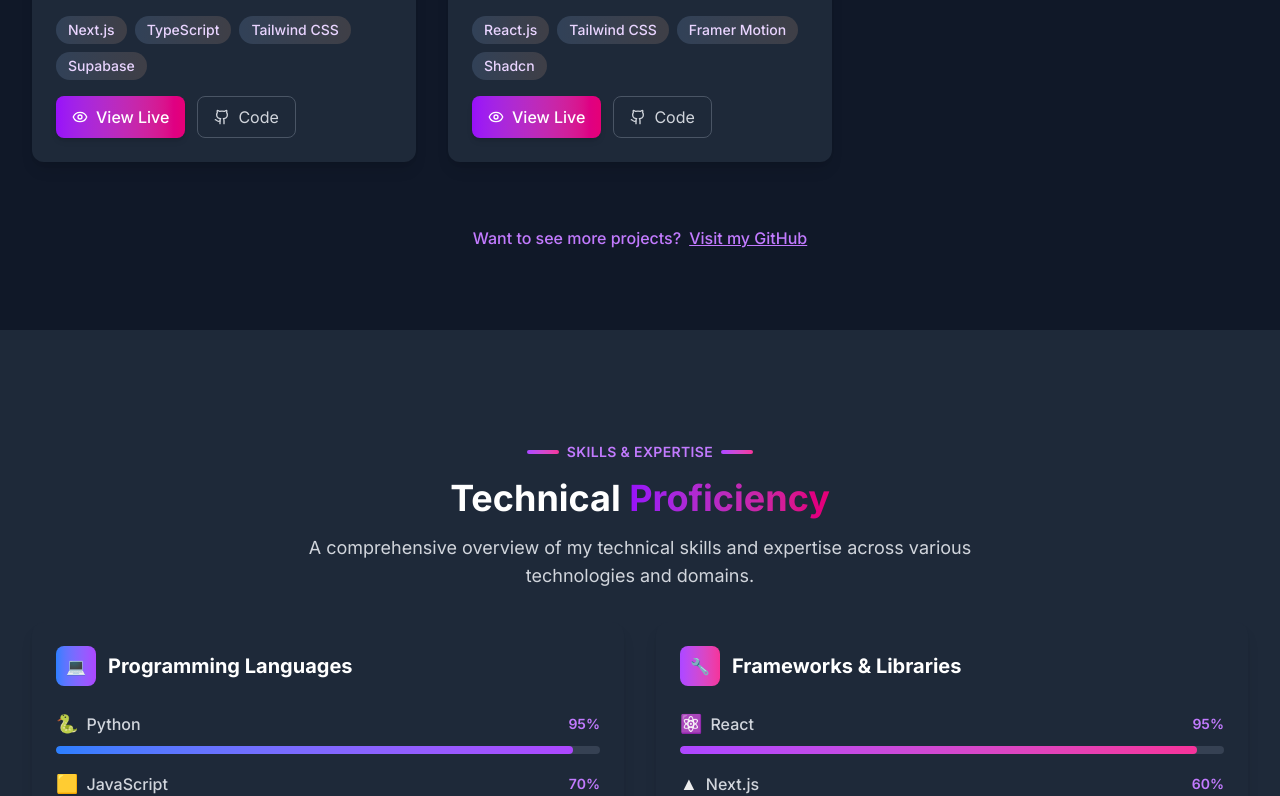
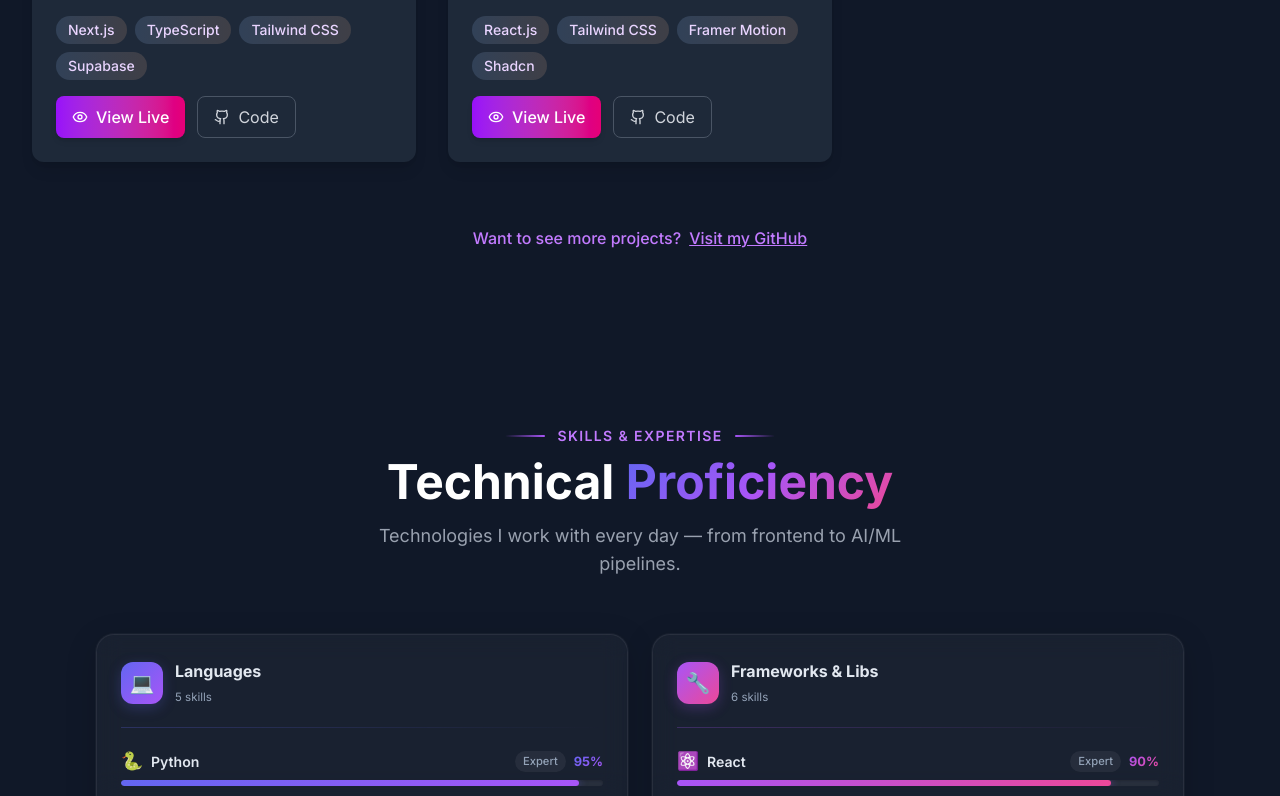
Before and after one commit to VIKASGULIA17/Myportfolio, a Next.js app: page / in a window 1280 px wide. Shown: the part 3365-4161 px from the top of the page. Built offline with nearby package versions, Linux system fonts and the light colour scheme.

Commit message:
skill section improvement

```diff
--- a/src/app/globals.css
+++ b/src/app/globals.css
@@ -3,6 +3,7 @@
 /* Tailwind v4: activate dark: classes whenever .dark is on <html> */
 @custom-variant dark (&:where(.dark, .dark *));
 
+/* ── CSS Variables ─────────────────────────────────────────────────────── */
 :root {
   --background: #ffffff;
   --foreground: #171717;
@@ -13,9 +14,142 @@
   --foreground: #ededed;
 }
 
+/* ── Base ──────────────────────────────────────────────────────────────── */
+html {
+  scroll-behavior: smooth;
+}
+
 body {
   background: var(--background);
   color: var(--foreground);
   font-family: Arial, Helvetica, sans-serif;
-  transition: background-color 0.3s ease, color 0.3s ease;
+  transition: background-color 0.35s ease, color 0.35s ease;
 }
+
+/* ── Selection color ───────────────────────────────────────────────────── */
+::selection {
+  background: rgba(168, 85, 247, 0.3);
+  color: inherit;
+}
+
+/* ── Custom scrollbar ──────────────────────────────────────────────────── */
+::-webkit-scrollbar {
+  width: 5px;
+}
+
+::-webkit-scrollbar-track {
+  background: transparent;
+}
+
+::-webkit-scrollbar-thumb {
+  background: linear-gradient(180deg, #a855f7, #ec4899);
+  border-radius: 3px;
+}
+
+::-webkit-scrollbar-thumb:hover {
+  background: #a855f7;
+}
+
+/* ── Animation keyframes ───────────────────────────────────────────────── */
+@keyframes fadeInUp {
+  from {
+    opacity: 0;
+    transform: translateY(24px);
+  }
+
+  to {
+    opacity: 1;
+    transform: translateY(0);
+  }
+}
+
+@keyframes scaleIn {
+  from {
+    opacity: 0;
+    transform: scale(0.94);
+  }
+
+  to {
+    opacity: 1;
+    transform: scale(1);
+  }
+}
+
+@keyframes gradientShift {
+
+  0%,
+  100% {
+    background-position: 0% 50%;
+  }
+
+  50% {
+    background-position: 100% 50%;
+  }
+}
+
+@keyframes shimmer {
+  from {
+    background-position: -200% center;
+  }
+
+  to {
+    background-position: 200% center;
+  }
+}
+
+@keyframes softPulse {
+
+  0%,
+  100% {
+    opacity: 0.7;
+  }
+
+  50% {
+    opacity: 1;
+  }
+}
+
+/* ── Utility classes ───────────────────────────────────────────────────── */
+.animate-fade-in-up {
+  animation: fadeInUp 0.5s cubic-bezier(0.4, 0, 0.2, 1) both;
+}
+
+.animate-scale-in {
+  animation: scaleIn 0.4s cubic-bezier(0.4, 0, 0.2, 1) both;
+}
+
+.animate-gradient-bg {
+  background-size: 200% 200%;
+  animation: gradientShift 6s ease infinite;
+}
+
+.animate-shimmer {
+  background: linear-gradient(105deg, transparent 40%, rgba(255, 255, 255, 0.08) 50%, transparent 60%);
+  background-size: 200% auto;
+  animation: shimmer 2.5s linear infinite;
+}
+
+.animate-soft-pulse {
+  animation: softPulse 2.5s ease-in-out infinite;
+}
+
+/* ── Animation delay helpers ───────────────────────────────────────────── */
+.delay-100 {
+  animation-delay: 100ms;
+}
+
+.delay-200 {
+  animation-delay: 200ms;
+}
+
+.delay-300 {
+  animation-delay: 300ms;
+}
+
+.delay-400 {
+  animation-delay: 400ms;
+}
+
+.delay-500 {
+  animation-delay: 500ms;
+}
--- a/src/components/Skills.jsx
+++ b/src/components/Skills.jsx
@@ -1,164 +1,301 @@
 'use client'
 
-import React, { useEffect, useRef } from 'react'
+import React, { useEffect, useRef, useState } from 'react'
 import { portfolioData } from '../data/data'
 
-const Skills = () => {
-  const skillsRef = useRef(null)
+/* ─── Colour palettes per category ────────────────────────────────────────── */
+const CATEGORIES = [
+  {
+    key: 'languages',
+    title: 'Languages',
+    icon: '💻',
+    from: '#6366f1',
+    to: '#a855f7',
+    glow: 'rgba(99,102,241,0.25)',
+  },
+  {
+    key: 'frameworks',
+    title: 'Frameworks & Libs',
+    icon: '🔧',
+    from: '#a855f7',
+    to: '#ec4899',
+    glow: 'rgba(168,85,247,0.25)',
+  },
+  {
+    key: 'dataScience',
+    title: 'Data Science & ML',
+    icon: '🧠',
+    from: '#ec4899',
+    to: '#f43f5e',
+    glow: 'rgba(236,72,153,0.25)',
+  },
+  {
+    key: 'tools',
+    title: 'Tools & Databases',
+    icon: '🛠️',
+    from: '#10b981',
+    to: '#06b6d4',
+    glow: 'rgba(16,185,129,0.25)',
+  },
+]
 
- useEffect(() => {
-  const observer = new IntersectionObserver(
-    (entries) => {
-      entries.forEach((entry) => {
-        if (entry.isIntersecting) {
-          entry.target.classList.add('animate-fade-in-up')
+/* ─── Individual skill row with animated bar ─────────────────────────────── */
+function SkillRow({ skill, from, to, delay, visible }) {
+  const [width, setWidth] = useState(0)
 
-          // Animate progress bars
-          const progressBars = entry.target.querySelectorAll('.progress-bar')
-          progressBars.forEach((bar, index) => {
-            const level = bar.getAttribute('data-level')
-            setTimeout(() => {
-              bar.style.width = `${level}%`
-            }, 300 + index * 100)
-          })
-        }
-      })
-    },
-    { threshold: 0.1 }
-  )
+  useEffect(() => {
+    if (!visible) return
+    const t = setTimeout(() => setWidth(skill.level), delay)
+    return () => clearTimeout(t)
+  }, [visible, delay, skill.level])
 
-  if (skillsRef.current) {
-    observer.observe(skillsRef.current)
-  }
+  const levelLabel =
+    skill.level >= 90 ? 'Expert' :
+      skill.level >= 75 ? 'Advanced' :
+        skill.level >= 60 ? 'Proficient' : 'Familiar'
 
-  return () => observer.disconnect()
-}, [])
-
-
-  const SkillCategory = ({ title, skills, gradient, icon }) => (
-    <div className="bg-white dark:bg-gray-800 rounded-xl p-6 shadow-lg hover:shadow-xl transition-all duration-300 transform hover:-translate-y-1">
-      <div className="flex items-center space-x-3 mb-6">
-        <div className={`w-10 h-10 bg-gradient-to-r ${gradient} rounded-lg flex items-center justify-center text-white font-bold`}>
-          {icon}
+  return (
+    <div style={{ marginBottom: '1rem' }}>
+      <div style={{ display: 'flex', alignItems: 'center', justifyContent: 'space-between', marginBottom: 6 }}>
+        <div style={{ display: 'flex', alignItems: 'center', gap: 8 }}>
+          <span style={{ fontSize: '1.1rem' }}>{skill.icon}</span>
+          <span style={{ fontSize: '0.88rem', fontWeight: 600, color: 'var(--sk-text)' }}>
+            {skill.name}
+          </span>
         </div>
-        <h3 className="text-xl font-bold text-gray-900 dark:text-white">{title}</h3>
+        <div style={{ display: 'flex', alignItems: 'center', gap: 8 }}>
+          <span style={{
+            fontSize: '0.7rem', fontWeight: 500, color: 'var(--sk-muted)',
+            background: 'rgba(255,255,255,0.06)', borderRadius: 20, padding: '2px 8px'
+          }}>
+            {levelLabel}
+          </span>
+          <span style={{
+            fontSize: '0.8rem', fontWeight: 700,
+            background: `linear-gradient(135deg,${from},${to})`,
+            WebkitBackgroundClip: 'text', WebkitTextFillColor: 'transparent',
+          }}>
+            {skill.level}%
+          </span>
+        </div>
       </div>
 
-      <div className="space-y-4">
-        {skills.map((skill, index) => (
-          <div key={index} className="group">
-            <div className="flex items-center justify-between mb-2">
-              <div className="flex items-center space-x-2">
-                <span className="text-lg">{skill.icon}</span>
-                <span className="font-medium text-gray-700 dark:text-gray-300">{skill.name}</span>
-              </div>
-              <span className="text-sm font-semibold text-purple-600 dark:text-purple-400">{skill.level}%</span>
-            </div>
-
-            <div className="w-full bg-gray-200 dark:bg-gray-700 rounded-full h-2 overflow-hidden">
-              <div
-                className={`progress-bar h-full bg-gradient-to-r ${gradient} rounded-full transition-all duration-1000 ease-out`}
-                data-level={skill.level}
-                style={{ width: '0%' }}
-              ></div>
-            </div>
-          </div>
-        ))}
+      {/* Track */}
+      <div style={{
+        height: 6, borderRadius: 3, overflow: 'hidden',
+        background: 'rgba(255,255,255,0.07)',
+        boxShadow: 'inset 0 1px 3px rgba(0,0,0,0.2)',
+      }}>
+        <div style={{
+          height: '100%', borderRadius: 3,
+          background: `linear-gradient(90deg,${from},${to})`,
+          width: `${width}%`,
+          transition: 'width 1s cubic-bezier(0.4,0,0.2,1)',
+          boxShadow: `0 0 8px ${from}80`,
+        }} />
       </div>
     </div>
   )
+}
+
+/* ─── Category card ──────────────────────────────────────────────────────── */
+function SkillCard({ category, skills, visible, cardDelay }) {
+  return (
+    <div
+      style={{
+        borderRadius: 18,
+        padding: '1.5rem',
+        background: 'var(--sk-card-bg)',
+        border: '1px solid var(--sk-card-border)',
+        backdropFilter: 'blur(12px)',
+        boxShadow: `0 8px 32px rgba(0,0,0,0.15), 0 0 0 1px rgba(255,255,255,0.04)`,
+        transition: 'transform 0.3s ease, box-shadow 0.3s ease',
+        opacity: visible ? 1 : 0,
+        transform: visible ? 'translateY(0)' : 'translateY(28px)',
+        transitionDelay: `${cardDelay}ms`,
+        transitionProperty: 'opacity, transform',
+        transitionDuration: '0.5s',
+        transitionTimingFunction: 'cubic-bezier(0.4,0,0.2,1)',
+      }}
+      onMouseEnter={e => {
+        e.currentTarget.style.transform = 'translateY(-4px)'
+        e.currentTarget.style.boxShadow = `0 16px 48px rgba(0,0,0,0.2), 0 0 24px ${category.glow}`
+      }}
+      onMouseLeave={e => {
+        e.currentTarget.style.transform = 'translateY(0)'
+        e.currentTarget.style.boxShadow = `0 8px 32px rgba(0,0,0,0.15), 0 0 0 1px rgba(255,255,255,0.04)`
+      }}
+    >
+      {/* Card header */}
+      <div style={{ display: 'flex', alignItems: 'center', gap: 12, marginBottom: '1.25rem' }}>
+        <div style={{
+          width: 42, height: 42, borderRadius: 12,
+          background: `linear-gradient(135deg,${category.from},${category.to})`,
+          display: 'flex', alignItems: 'center', justifyContent: 'center',
+          fontSize: '1.25rem', flexShrink: 0,
+          boxShadow: `0 4px 14px ${category.glow}`,
+        }}>
+          {category.icon}
+        </div>
+        <div>
+          <h3 style={{ margin: 0, fontSize: '1rem', fontWeight: 700, color: 'var(--sk-text)' }}>
+            {category.title}
+          </h3>
+          <span style={{ fontSize: '0.72rem', color: 'var(--sk-muted)' }}>
+            {skills.length} skills
+          </span>
+        </div>
+      </div>
+
+      {/* Divider */}
+      <div style={{
+        height: 1, marginBottom: '1.25rem',
+        background: `linear-gradient(90deg,${category.from}40,transparent)`,
+      }} />
+
+      {skills.map((skill, i) => (
+        <SkillRow
+          key={skill.name}
+          skill={skill}
+          from={category.from}
+          to={category.to}
+          delay={i * 80}
+          visible={visible}
+        />
+      ))}
+    </div>
+  )
+}
+
+/* ─── Soft‑skill badges ─────────────────────────────────────────────────── */
+const SOFT_SKILLS = [
+  { icon: '🧩', label: 'Problem Solving' },
+  { icon: '🤝', label: 'Team Player' },
+  { icon: '📚', label: 'Fast Learner' },
+  { icon: '🚀', label: 'Self-Driven' },
+  { icon: '🔍', label: 'Attention to Detail' },
+  { icon: '🗣️', label: 'Communication' },
+]
+
+/* ─── Main component ─────────────────────────────────────────────────────── */
+export default function Skills() {
+  const sectionRef = useRef(null)
+  const [visible, setVisible] = useState(false)
+
+  useEffect(() => {
+    const obs = new IntersectionObserver(
+      ([entry]) => { if (entry.isIntersecting) { setVisible(true); obs.disconnect() } },
+      { threshold: 0.08 }
+    )
+    if (sectionRef.current) obs.observe(sectionRef.current)
+    return () => obs.disconnect()
+  }, [])
+
+  const { skills } = portfolioData
 
   return (
-    <section id="skills"  ref={skillsRef} className="py-20 bg-gray-50 dark:bg-gray-800">
-      <div className="max-w-7xl mx-auto px-4 sm:px-6 lg:px-8">
-        {/* Header */}
-        <div className="text-center mb-16 opacity-100 transform translate-y-8 transition-all duration-1000 ">
-          <div className="flex items-center justify-center space-x-2 mb-4">
-            <div className="w-8 h-1 bg-gradient-to-r from-purple-500 to-pink-500 rounded-full"></div>
-            <h2 className="text-sm font-semibold text-purple-600 dark:text-purple-400 uppercase tracking-wide">
+    <section id="skills" ref={sectionRef}
+      className="py-24 bg-gray-50 dark:bg-gray-900"
+    >
+      {/* CSS variables scoped to this section */}
+      <style>{`
+        #skills {
+          --sk-text:         #0f172a;
+          --sk-muted:        #64748b;
+          --sk-card-bg:      rgba(255,255,255,0.7);
+          --sk-card-border:  rgba(0,0,0,0.07);
+        }
+        .dark #skills {
+          --sk-text:         #e2e8f0;
+          --sk-muted:        #94a3b8;
+          --sk-card-bg:      rgba(255,255,255,0.04);
+          --sk-card-border:  rgba(255,255,255,0.07);
+        }
+      `}</style>
+
+      <div className="max-w-6xl mx-auto px-4 sm:px-6 lg:px-8">
+
+        {/* ── Section header ─────────────────────────────────────────────── */}
+        <div style={{
+          textAlign: 'center', marginBottom: '3.5rem',
+          opacity: visible ? 1 : 0, transform: visible ? 'translateY(0)' : 'translateY(24px)',
+          transition: 'opacity 0.5s ease, transform 0.5s ease',
+        }}>
+          <div style={{ display: 'flex', alignItems: 'center', justifyContent: 'center', gap: 12, marginBottom: 12 }}>
+            <div style={{ height: 2, width: 40, background: 'linear-gradient(90deg,transparent,#a855f7)', borderRadius: 1 }} />
+            <span className="text-sm font-semibold text-purple-600 dark:text-purple-400 uppercase tracking-widest">
               Skills & Expertise
-            </h2>
-            <div className="w-8 h-1 bg-gradient-to-r from-purple-500 to-pink-500 rounded-full"></div>
+            </span>
+            <div style={{ height: 2, width: 40, background: 'linear-gradient(90deg,#a855f7,transparent)', borderRadius: 1 }} />
           </div>
 
-          <h3 className="text-3xl sm:text-4xl font-bold text-gray-900 dark:text-white mb-4">
-            Technical <span className="bg-gradient-to-r from-purple-600 to-pink-600 bg-clip-text text-transparent">Proficiency</span>
-          </h3>
-
-          <p className="text-lg text-gray-600 dark:text-gray-300 max-w-2xl mx-auto">
-            A comprehensive overview of my technical skills and expertise across various technologies and domains.
+          <h2 className="text-4xl sm:text-5xl font-bold text-gray-900 dark:text-white mb-4">
+            Technical{' '}
+            <span style={{
+              background: 'linear-gradient(135deg,#6366f1,#a855f7,#ec4899)',
+              WebkitBackgroundClip: 'text', WebkitTextFillColor: 'transparent',
+            }}>
+              Proficiency
+            </span>
+          </h2>
+          <p className="text-lg text-gray-500 dark:text-gray-400 max-w-xl mx-auto">
+            Technologies I work with every day — from frontend to AI/ML pipelines.
           </p>
         </div>
 
-        {/* Skills Grid */}
-        <div className="grid grid-cols-1 md:grid-cols-2 gap-8">
-          {/* Languages */}
-          <SkillCategory
-            title="Programming Languages"
-            skills={portfolioData.skills.languages}
-            gradient="from-blue-500 to-purple-500"
-            icon="💻"
-          />
-
-          {/* Frameworks */}
-          <SkillCategory
-            title="Frameworks & Libraries"
-            skills={portfolioData.skills.frameworks}
-            gradient="from-purple-500 to-pink-500"
-            icon="🔧"
-          />
-
-          {/* Data Science */}
-          <SkillCategory
-            title="Data Science & ML"
-            skills={portfolioData.skills.dataScience}
-            gradient="from-pink-500 to-red-500"
-            icon="🧠"
-          />
-
-          {/* Tools */}
-          <SkillCategory
-            title="Tools & Technologies"
-            skills={portfolioData.skills.tools}
-            gradient="from-green-500 to-blue-500"
-            icon="🛠️"
-          />
+        {/* ── Skills grid ─────────────────────────────────────────────────── */}
+        <div style={{
+          display: 'grid',
+          gridTemplateColumns: 'repeat(auto-fit, minmax(min(500px, 100%), 1fr))',
+          gap: '1.5rem',
+          marginBottom: '3rem',
+        }}>
+          {CATEGORIES.map((cat, i) => (
+            <SkillCard
+              key={cat.key}
+              category={cat}
+              skills={skills[cat.key] ?? []}
+              visible={visible}
+              cardDelay={i * 100}
+            />
+          ))}
         </div>
 
-        {/* Additional Info */}
-        <div className="mt-16 grid grid-cols-1 md:grid-cols-3 gap-8">
-          {[
-            {
-              title: "Problem Solving",
-              description: "Analytical thinking and creative problem-solving approaches",
-              icon: "🧩",
-              gradient: "from-yellow-500 to-orange-500"
-            },
-            {
-              title: "Team Collaboration",
-              description: "Effective communication and teamwork in agile environments",
-              icon: "🤝",
-              gradient: "from-green-500 to-teal-500"
-            },
-            {
-              title: "Continuous Learning",
-              description: "Staying updated with latest technologies and best practices",
-              icon: "📚",
-              gradient: "from-indigo-500 to-purple-500"
-            }
-          ].map((item, index) => (
-            <div key={index} className="text-center">
-              <div className={`w-16 h-16 bg-gradient-to-r ${item.gradient} rounded-full flex items-center justify-center mx-auto mb-4 shadow-lg`}>
-                <span className="text-2xl">{item.icon}</span>
+        {/* ── Soft skills ─────────────────────────────────────────────────── */}
+        <div style={{
+          textAlign: 'center',
+          opacity: visible ? 1 : 0,
+          transform: visible ? 'translateY(0)' : 'translateY(20px)',
+          transition: 'opacity 0.6s 0.4s ease, transform 0.6s 0.4s ease',
+        }}>
+          <p className="text-sm font-semibold text-gray-500 dark:text-gray-400 uppercase tracking-widest mb-5">
+            Beyond the Stack
+          </p>
+          <div style={{ display: 'flex', flexWrap: 'wrap', justifyContent: 'center', gap: 10 }}>
+            {SOFT_SKILLS.map((s, i) => (
+              <div key={i}
+                style={{
+                  display: 'flex', alignItems: 'center', gap: 7,
+                  padding: '8px 18px', borderRadius: 50,
+                  background: 'var(--sk-card-bg)',
+                  border: '1px solid var(--sk-card-border)',
+                  backdropFilter: 'blur(8px)',
+                  fontSize: '0.84rem', fontWeight: 500,
+                  color: 'var(--sk-text)',
+                  transition: 'transform 0.2s, box-shadow 0.2s',
+                  cursor: 'default',
+                  opacity: visible ? 1 : 0,
+                  transitionDelay: `${500 + i * 60}ms`,
+                }}
+                onMouseEnter={e => { e.currentTarget.style.transform = 'scale(1.05)'; e.currentTarget.style.boxShadow = '0 4px 16px rgba(168,85,247,0.2)' }}
+                onMouseLeave={e => { e.currentTarget.style.transform = 'scale(1)'; e.currentTarget.style.boxShadow = 'none' }}
+              >
+                <span>{s.icon}</span> {s.label}
               </div>
-              <h4 className="text-lg font-bold text-gray-900 dark:text-white mb-2">{item.title}</h4>
-              <p className="text-gray-600 dark:text-gray-300">{item.description}</p>
-            </div>
-          ))}
+            ))}
+          </div>
         </div>
       </div>
     </section>
   )
 }
-
-export default Skills
--- a/src/components/leetcode.jsx
+++ b/src/components/leetcode.jsx
@@ -125,7 +125,7 @@
     const [refreshing, setRefreshing] = useState(false);
     const [dataSource, setDataSource] = useState('loading');
 
-    const username = 'Neerajj00';
+    const username = 'vikas_gulia';
 
     useEffect(() => { load(); }, []);
 
--- a/src/data/data.js
+++ b/src/data/data.js
@@ -47,7 +47,7 @@
       title: "Laptop Scout",
       description:
         "Built a robust data pipeline with automated weekly updates to analyze Amazon laptop prices, featuring an interactive dashboard with advanced filters and highlights for seamless price comparisons and brand insights.",
-    tech: ["Python", "Streamlit", "Serp Api", "SQLite","Plotly"],
+      tech: ["Python", "Streamlit", "Serp Api", "SQLite", "Plotly"],
       image: "https://images.unsplash.com/photo-1522199755839-a2bacb67c546?q=80&w=1472&auto=format&fit=crop&ixlib=rb-4.1.0&ixid=M3wxMjA3fDB8MHxwaG90by1wYWdlfHx8fGVufDB8fHx8fA%3D%3D",
       github: "https://github.com/VIKASGULIA17/Laptop-Price-Tracker",
       live: "https://laptop-scout.streamlit.app/",
@@ -137,41 +137,42 @@
   skills: {
     languages: [
       { name: "Python", level: 95, icon: "🐍" },
-      { name: "JavaScript", level: 70, icon: "🟨" },
-      { name: "Php", level: 85, icon: "🔷" },
-      { name: "C++", level: 90, icon: "⚡" },
-      { name: "HTML", level: 95, icon: "🌐" },
-      { name: "CSS", level: 90, icon: "🎨" }
+      { name: "JavaScript", level: 75, icon: "🟨" },
+      { name: "Java", level: 65, icon: "☕" },
+      { name: "C++", level: 85, icon: "⚡" },
+      { name: "HTML/CSS", level: 92, icon: "🌐" },
     ],
     frameworks: [
-      { name: "React", level: 95, icon: "⚛️" },
-      { name: "Next.js", level: 60, icon: "▲" },
+      { name: "React", level: 90, icon: "⚛️" },
+      { name: "Next.js", level: 65, icon: "▲" },
+      { name: "Spring Boot", level: 60, icon: "🍃" },
       { name: "Tailwind CSS", level: 90, icon: "💨" },
-      { name: "Streamlit", level: 85, icon: "🎯" }
+      { name: "Streamlit", level: 85, icon: "🎯" },
+      { name: "FastAPI", level: 70, icon: "⚡" },
     ],
     dataScience: [
-      { name: "pandas", level: 90, icon: "🐼" },
-      { name: "scikit-learn", level: 75, icon: "🤖" },
-      { name: "Matplotlib", level: 90, icon: "🧠" },
-      { name: "Numpy", level: 95, icon: "🔢" },
-      { name: "Seaborn", level: 90, icon: "📊" }
+      { name: "pandas", level: 92, icon: "🐼" },
+      { name: "scikit-learn", level: 80, icon: "🤖" },
+      { name: "Matplotlib", level: 88, icon: "📈" },
+      { name: "NumPy", level: 92, icon: "🔢" },
+      { name: "TensorFlow", level: 60, icon: "🧠" },
     ],
     tools: [
-      { name: "Git/GitHub", level: 95, icon: "🔧" },
-      { name: "Supabase", level: 85, icon: "⚡" },
-      { name: "Power BI", level: 80, icon: "📊" },
-      { name: "VS Code", level: 95, icon: "💻" },
-      { name: "Linux", level: 85, icon: "🐧" },
-      { name: "Vercel", level: 75, icon: "📉" },
+      { name: "Git / GitHub", level: 92, icon: "🔧" },
+      { name: "MongoDB", level: 80, icon: "🍃" },
+      { name: "Supabase", level: 82, icon: "⚡" },
+      { name: "Power BI", level: 80, icon: "�" },
+      { name: "Linux", level: 82, icon: "�" },
     ]
   },
+
 
   education: {
     degree: "Bachelor of Computer Applications",
     institution: "IITM Janakpuri",
     year: "2023 - 2026",
     status: "3rd Year (Currently Pursuing)",
-    gpa: "9.5/10",
+    gpa: "9.6/10",
     coursework: [
       "Data Structures & Algorithms",
       "Database Management Systems",
@@ -186,7 +187,7 @@
     achievements: [
       "Tech Society Core Member",
       "Code of Duty Winner(problem solving contest)",
-      "Leetcode 350+ Problem solved"
+      "Leetcode 550+ Problem solved"
     ],
     certifications: [
 
```
Lines whose indentation alone changed are shown as unchanged.
